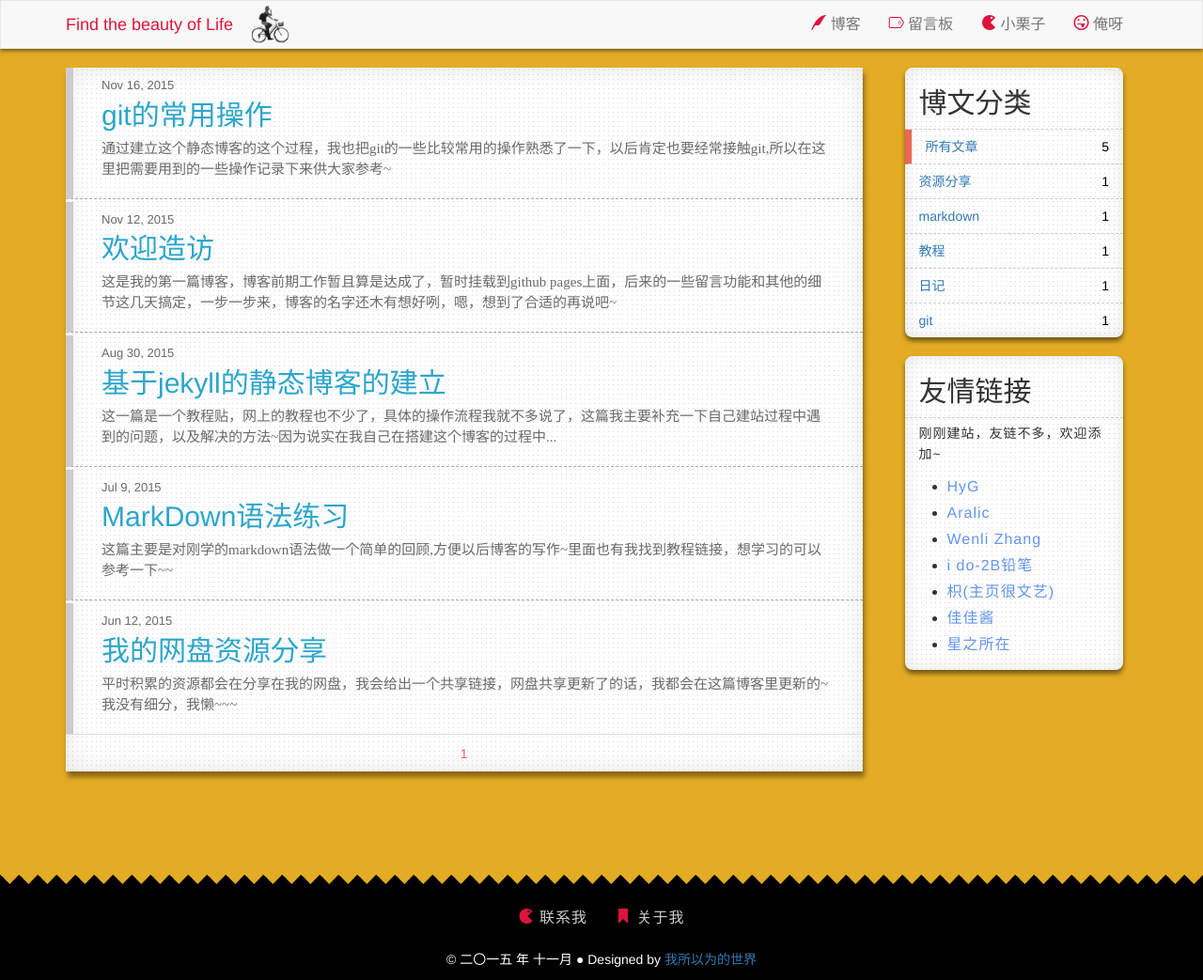
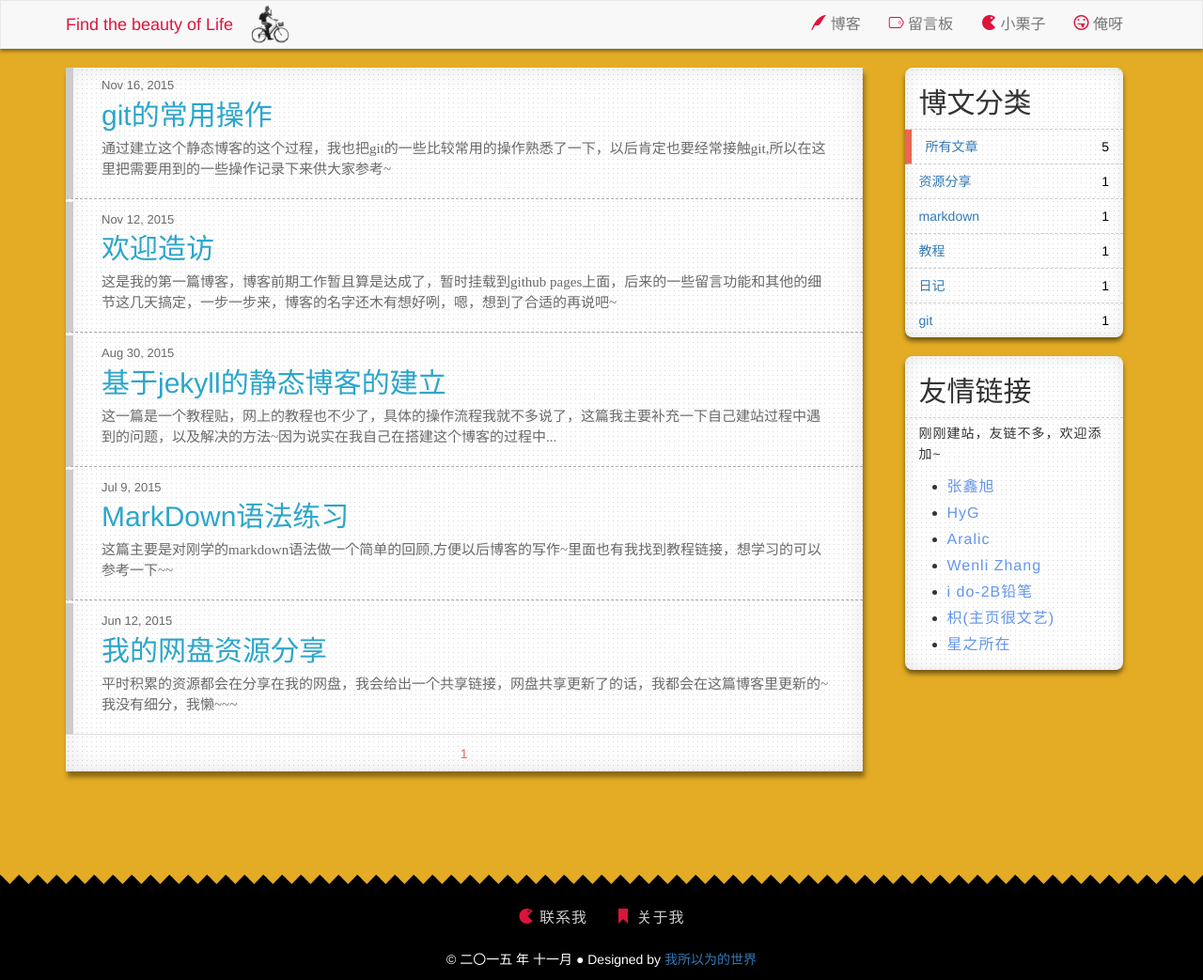
Before and after one commit to momeakl/momeakl.github.io, a Jekyll site: the page built from index.html, in a window 1280 px wide. Shown: the whole page at 94% size. Built offline with Jekyll 4.4.1, drawn with Linux system fonts in a browser that asks for light colours; nearby versions of some CDN libraries; some web fonts are replaced; the list of posts is cut into pages by our own code; comment, search, counter and statistics services are not loaded; a style sheet for code colours, icons or effects is not loaded.

Commit message:
update the blog memory

```diff
--- a/index.html
+++ b/index.html
@@ -110,12 +110,12 @@ layout: default
                 <div class="cate-list-link">
                    <span>刚刚建站，友链不多，欢迎添加~</span>
                     <ul>
+                       <li><a href="http://www.zhangxinxu.com/">张鑫旭</a></li>
                         <li><a href="http://gaohaoyang.github.io/">HyG</a></li>
                         <li><a href="http://aralic.github.io/">Aralic</a></li>
                         <li><a href="http://zhangwenli.com/blog/">Wenli Zhang</a></li>
                         <li><a href="http://www.idongu.com/">i do-2B铅笔</a></li>
                         <li><a href="http://fiona23.github.io/">枳(主页很文艺)</a></li>
-                        <li><a href="http://luojia.me">佳佳酱</a></li>
                         <li><a href="http://jimmy66.com">星之所在</a></li>
                     </ul>
 
```
Also changed, not shown: _posts/2015-06-01-share.md (+1 -0 lines).
